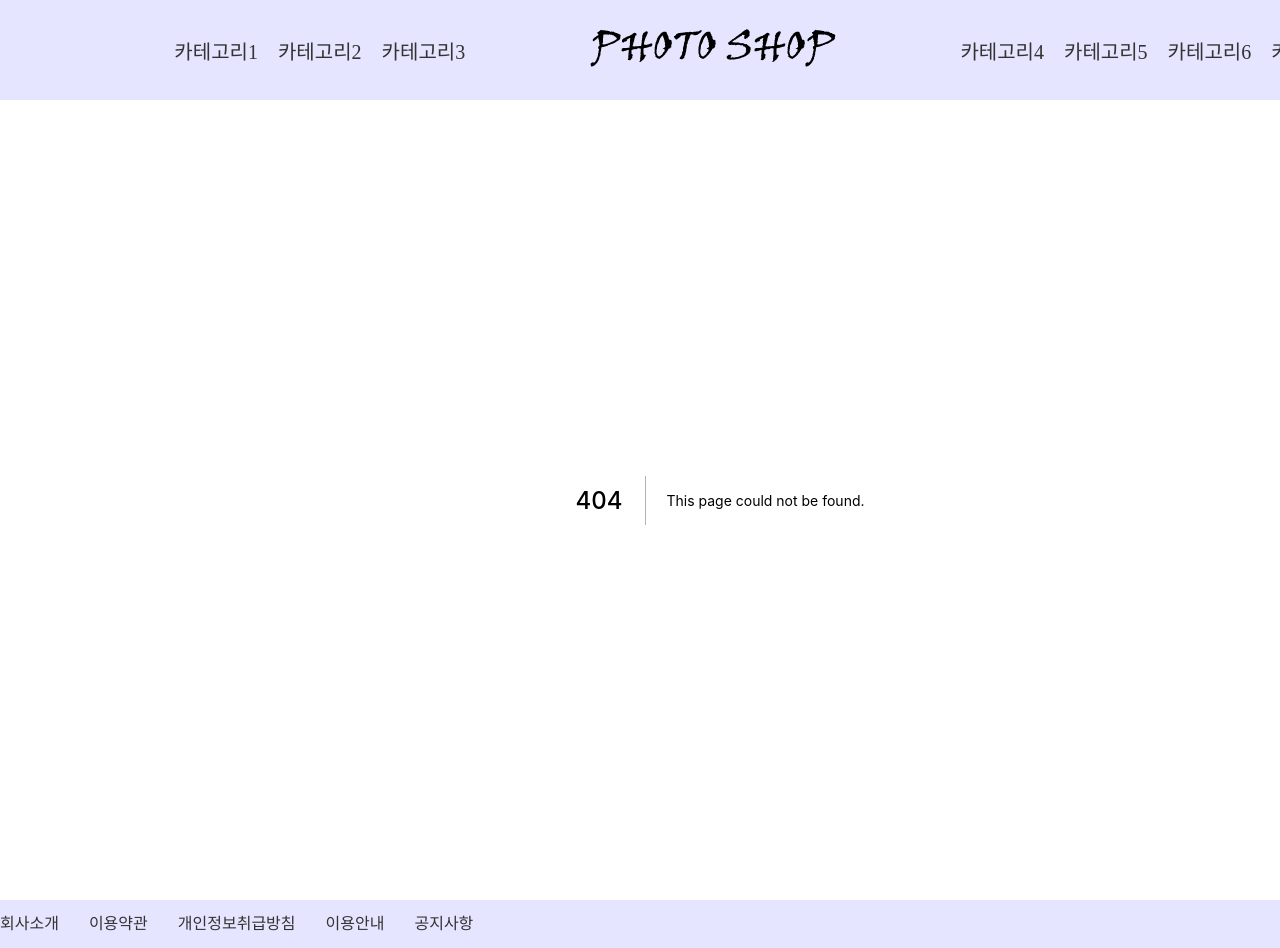
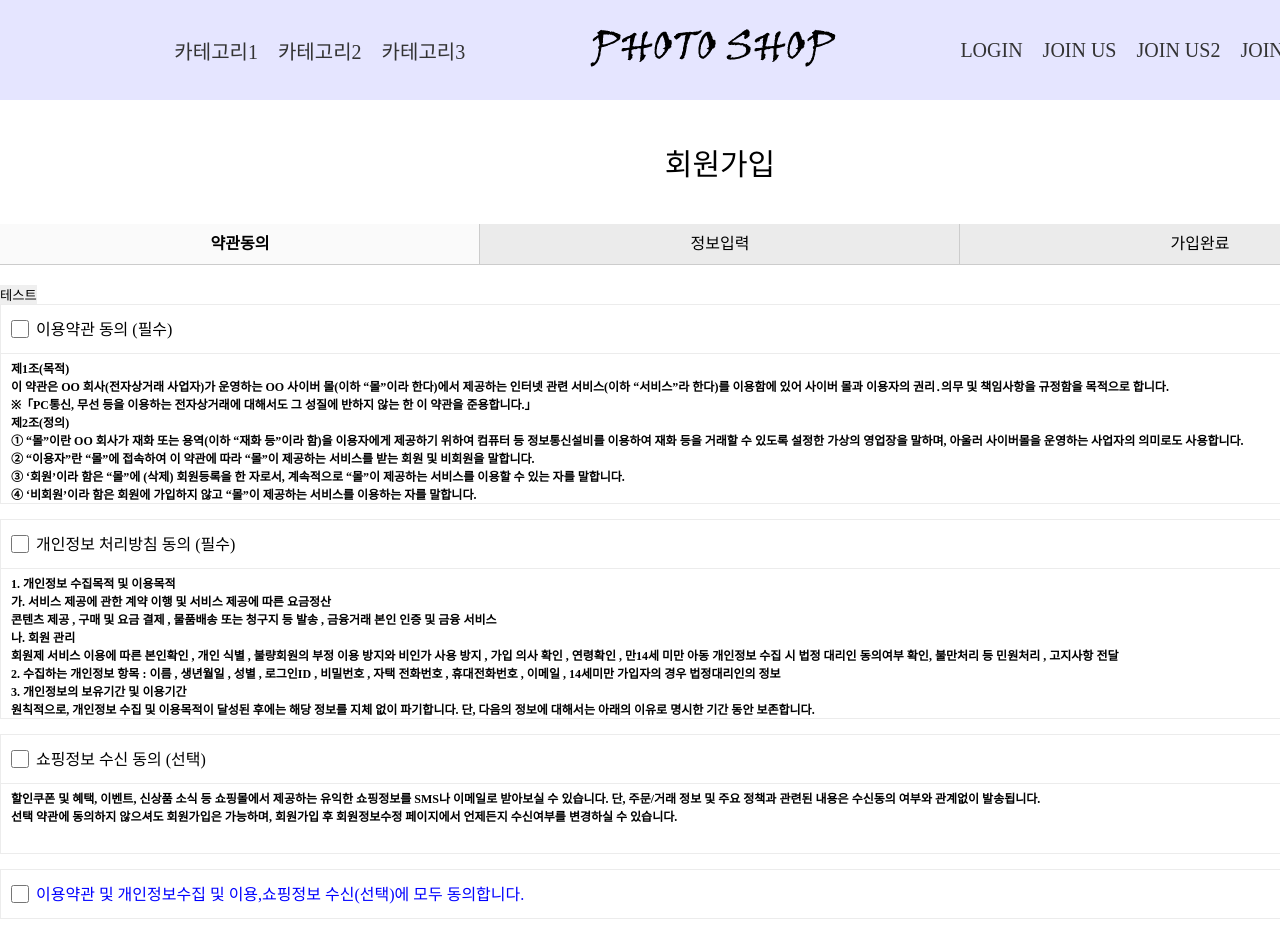
Before and after one commit to gng03155/photoshop, a Next.js app in the folder client/: page /signup/agree in a window 1280 px wide. Before the commit this address had no page. Shown: the top 948 px of the page. Built offline with nearby package versions, Linux system fonts and the light colour scheme.

Commit message:
회원가입 (전체) 레이아웃 완성 , 동적 라우팅 구현 , form submit구현중

```diff
--- /dev/null
+++ b/client/pages/signup/[id].tsx
@@ -0,0 +1,55 @@
+import React, { useEffect, useState } from 'react'
+import { useRouter } from "next/router"
+
+import { Title, Progress } from "./styles"
+
+import Agreement from '../../src/components/Signup/agreement'
+import Join from '../../src/components/Signup/join'
+import Complete from '../../src/components/Signup/complete'
+
+
+export default function signup() {
+
+    const [query, setQuery] = useState("");
+    const router = useRouter();
+
+    useEffect(() => {
+        let id = "";
+
+        if (typeof router.query.id === "string") {
+            id = router.query.id;
+        }
+
+        setQuery(id);
+
+        addClass();
+
+    }, [router])
+
+    const addClass = () => {
+
+    }
+
+
+    return (
+        <div>
+            <Title>
+                <h2>회원가입</h2>
+                <Progress state={query}>
+                    <div>
+                        <span className={query === "agree" ? 'active' : ''}>약관동의</span>
+                    </div>
+                    <div>
+                        <span className={query === "join" ? 'active' : ''}>정보입력</span>
+                    </div>
+                    <div>
+                        <span className={query === "complete" ? 'active' : ''}>가입완료</span>
+                    </div>
+                </Progress>
+            </Title>
+            {query === "agree" && <Agreement />}
+            {query === "join" && <Join />}
+            {query === "complete" && <Complete />}
+        </div>
+    )
+}
--- /dev/null
+++ b/client/pages/signup/styles.ts
@@ -0,0 +1,52 @@
+import styled from "styled-components"
+
+export const Title = styled.div`
+    h2{
+        text-align: center;
+        font-size: 30px;
+        margin: 40px 0;
+        font-weight: 500;
+    }
+
+`
+
+export const Progress = styled.div<{ state: string }>`
+    display: flex;
+    margin-bottom: 20px;
+    border-bottom: 1px solid #ccc;
+    div{
+        position: relative;
+        width : 33.33333333%;
+        height : 40px;
+        line-height: 40px;
+        background : #ebebeb;
+        text-align: center;
+    }
+    div:nth-child(1){
+        background : ${(props) => (props.state === "agree" ? ' #fafafa' : '#ebebeb')};
+    }
+    div:nth-child(2){
+        background : ${(props) => (props.state === "join" ? ' #fafafa' : '#ebebeb')};
+    }
+    div:nth-child(3){
+        background : ${(props) => (props.state === "complete" ? ' #fafafa' : '#ebebeb')};
+    }
+
+    div:nth-child(1)::after , div:nth-child(2)::after{
+        position: absolute;
+        top: 0; right: 0;
+        content: "";
+        width: 1px;
+        height: 40px;
+        background : #ccc;
+        z-index: 10;
+    }
+
+    span{
+        font-size: 16px;
+    }
+
+    span.active{
+        font-weight: bold;
+    }
+`
--- a/client/src/components/Signup/agreement/index.tsx
+++ b/client/src/components/Signup/agreement/index.tsx
@@ -1,14 +1,48 @@
-import React from 'react'
+import React, { useRef, useState } from 'react'
+
+import Router from "next/router";
 
 import { Contnent, AgreeArea, CheckBox, TextBox, ButtonBox, Label } from "./styles"
 
 export default function Agreement() {
+
+    const reff = useRef();
+
+    const inputRefs = new Array(4).fill(0).map((i) => { return useRef<HTMLInputElement>(null) });
+
+    const test = (e) => {
+        console.log(Router);
+    }
+
+    const onChangeCheck = (e) => {
+        const changeTg = e.target.name.replace("check_", "");
+
+        if (changeTg === "4") {
+            const chageMode = inputRefs[3].current.checked ? true : false;
+            inputRefs.forEach((item, idx) => {
+                item.current.checked = chageMode;
+            });
+        }
+    }
+
+    const onSubmit = (e: React.FormEvent<HTMLFormElement>) => {
+        e.preventDefault();
+        if (inputRefs[3].current.checked) {
+            Router.push("/signup/join");
+        } else if (inputRefs[0].current.checked && inputRefs[1].current.checked) {
+            Router.push("/signup/join");
+        } else {
+            alert("필수 동의 항목을 체크해주세요!");
+        }
+    }
+
     return (
-        <Contnent>
+        <Contnent onSubmit={(e: React.FormEvent<HTMLFormElement>) => onSubmit(e)} >
+            <button onClick={(e) => test(e)}>테스트</button>
             <AgreeArea>
                 <CheckBox>
                     <Label>
-                        <input type="checkbox" name="check" id="check" />
+                        <input type="checkbox" name="check_1" id="check" onChange={(e) => onChangeCheck(e)} ref={inputRefs[0]} />
                         이용약관 동의 (필수)
                     </Label>
                 </CheckBox>
@@ -51,7 +85,7 @@ export default function Agreement() {
             <AgreeArea>
                 <CheckBox>
                     <Label>
-                        <input type="checkbox" name="check" id="check" />
+                        <input type="checkbox" name="check_2" id="check" onChange={(e) => onChangeCheck(e)} ref={inputRefs[1]} />
                         개인정보 처리방침 동의 (필수)
                     </Label>
                 </CheckBox>
@@ -110,7 +144,7 @@ export default function Agreement() {
             <AgreeArea>
                 <CheckBox>
                     <Label>
-                        <input type="checkbox" name="check" id="check" />
+                        <input type="checkbox" name="check_3" id="check" onChange={(e) => onChangeCheck(e)} ref={inputRefs[2]} />
                         쇼핑정보 수신 동의 (선택)
                     </Label>
                 </CheckBox>
@@ -122,14 +156,13 @@ export default function Agreement() {
                 </TextBox>
             </AgreeArea>
             <CheckBox>
-                {/* <h3>전체 동의</h3> */}
                 <Label style={{ color: "blue" }}>
-                    <input type="checkbox" name="check" id="check" />
+                    <input type="checkbox" name="check_4" id="check" onChange={(e) => onChangeCheck(e)} ref={inputRefs[3]} />
                     이용약관 및 개인정보수집 및 이용,쇼핑정보 수신(선택)에 모두 동의합니다.
                 </Label>
             </CheckBox>
             <ButtonBox>
-                <button>다음</button>
+                <button type="submit">다음</button>
                 <button>취소</button>
             </ButtonBox>
         </Contnent>
--- a/client/src/components/Signup/agreement/styles.ts
+++ b/client/src/components/Signup/agreement/styles.ts
@@ -1,6 +1,6 @@
 import styled from "styled-components"
 
-export const Contnent = styled.div`
+export const Contnent = styled.form`
     width: 100%;
 
 `;
--- /dev/null
+++ b/client/src/components/Signup/complete/index.tsx
@@ -0,0 +1,37 @@
+import React from 'react'
+import { Head, Section, Button } from "./styles"
+
+export default function Complete() {
+    return (
+        <div>
+            <div style={{ display: 'table', width: '100%' }}>
+                <Head>
+                    <p>회원가입이 완료되었습니다</p>
+                    <span>물음표</span>님은
+                    <strong>[킹반회원]</strong>회원이십니다.
+                </Head>
+            </div>
+            <Section>
+                <colgroup>
+                    <col style={{ width: "80px" }} />
+                    <col style={{ width: "auto" }} />
+                </colgroup>
+                <tbody>
+                    <tr>
+                        <th>아이디</th>
+                        <td>입니다.</td>
+                    </tr>
+                    <tr>
+                        <th>이 름</th>
+                        <td>입니다.</td>
+                    </tr>
+                    <tr>
+                        <th>이메일</th>
+                        <td>입니다.</td>
+                    </tr>
+                </tbody>
+            </Section>
+            <Button>완료</Button>
+        </div>
+    )
+}
--- /dev/null
+++ b/client/src/components/Signup/complete/styles.ts
@@ -0,0 +1,51 @@
+import styled from "styled-components"
+
+export const Head = styled.div`
+    display: table-cell;
+    width: 100%;
+    height : 100px;
+    text-align: center;
+    vertical-align: middle;
+    border : 1px solid #ececec;
+
+    p{
+        font-size : 16px;
+        font-weight: 700;
+        margin-bottom: 10px;
+    }
+    span{
+        font-size : 18px;
+        margin-right: 2px;
+    }
+    strong{
+        font-size : 18px;
+        margin: 0 4px;
+    }
+`
+
+export const Section = styled.table`
+    width : 100%;
+    margin : 7px 0;
+    border-top : 1px solid #ececec;
+    border-bottom : 1px solid #ececec;
+    border-collapse: collapse;
+    tr{
+        width: 100%;
+        height: 32px;
+        margin : 10px 0;
+    }
+    th{
+        margin-right: 10px;
+    }
+    td{
+
+    }
+`
+
+export const Button = styled.button`
+    width : 100%;
+    height : 40px;
+    background : black;
+    text-align : center;
+    color : #fff;
+`
--- a/client/src/components/Signup/join/index.tsx
+++ b/client/src/components/Signup/join/index.tsx
@@ -1,5 +1,5 @@
 import React, { useCallback, useState } from 'react'
-import { TitleArea, Form, Table, IdBox, TextBox, AddressBox, PhoneBox, EmailBox } from "./styles"
+import { TitleArea, Form, Table, IdBox, TextBox, AddressBox, PhoneBox, EmailBox, BirthBox, Button } from "./styles"
 
 import DaumPostcode from "react-daum-postcode";
 
@@ -39,11 +39,18 @@ export default function Join() {
         },
         [],
     );
+    const onSublit = useCallback((e: React.FormEvent<HTMLFormElement>) => {
+        e.preventDefault();
+        const target = e.target as HTMLTextAreaElement;
+        if (target["email"]["value"] === "") {
+            alert("이메일을 작성해주세요!");
+        }
+    }, [])
 
     return (
         <div>
-            <TitleArea><h3>기본 정보</h3></TitleArea>
-            <Form action="">
+            <Form onSubmit={(e) => onSublit(e)}>
+                <TitleArea><h3>기본 정보</h3></TitleArea>
                 <Table>
                     <colgroup>
                         <col style={{ width: "100px" }} />
@@ -52,26 +59,26 @@ export default function Join() {
                     <tbody>
                         <IdBox>
                             <th>아이디</th>
-                            <td><input type="text" name="text" id="text" maxLength={12} onBlur={() => { }} /></td>
+                            <td><input type="text" id="id" maxLength={12} onBlur={() => { }} /></td>
                         </IdBox>
                         <TextBox>
                             <th>비밀번호</th>
-                            <td><input type="password" name="text" id="text" /></td>
+                            <td><input type="password" id="pswd" /></td>
                         </TextBox>
                         <TextBox>
                             <th>비밀번호 확인</th>
-                            <td><input type="password" name="text" id="text" /></td>
+                            <td><input type="password" id="chekpswd" /></td>
                         </TextBox>
                         <TextBox>
                             <th>이름</th>
-                            <td><input type="text" name="text" id="text" /></td>
+                            <td><input type="text" id="name" /></td>
                         </TextBox>
                         <AddressBox>
                             <th>주소</th>
                             <td>
                                 <ul>
                                     <li>
-                                        <input type="text" placeholder="우편주소" value={zoneCode} disabled />
+                                        <input type="text" id="zone" placeholder="우편주소" value={zoneCode} disabled />
                                         <button onClick={(e: React.MouseEvent<HTMLButtonElement, MouseEvent>) => onSearchAdress(e)}>주소검색
                                             {isAdress &&
                                                 <DaumPostcode style={{
@@ -85,15 +92,15 @@ export default function Join() {
                                             }
                                         </button>
                                     </li>
-                                    <li><input type="text" placeholder="기본주소" value={address} disabled /></li>
-                                    <li><input type="text" /></li>
+                                    <li><input type="text" id="adrs" placeholder="기본주소" value={address} disabled /></li>
+                                    <li><input type="text" id="adrs2" placeholder="상세 주소를 입력해주세요. (선택)" /></li>
                                 </ul>
                             </td>
                         </AddressBox>
                         <PhoneBox>
                             <th>일반전화</th>
                             <td>
-                                <select id="phone" name="phone" >
+                                <select id="phone1" >
                                     <option value="02">02</option>
                                     <option value="031">031</option>
                                     <option value="032">032</option>
@@ -127,15 +134,15 @@ export default function Join() {
                                     <option value="0508">0508</option>
                                 </select>
                                 <span>&nbsp;&nbsp;-&nbsp;&nbsp;</span>
-                                <input type="text" name="text" id="text" maxLength={4} />
+                                <input type="text" id="phone2" maxLength={4} />
                                 <span>&nbsp;&nbsp;-&nbsp;&nbsp;</span>
-                                <input type="text" name="text" id="text" maxLength={4} />
+                                <input type="text" id="phone3" maxLength={4} />
                             </td>
                         </PhoneBox>
                         <PhoneBox>
                             <th>휴대전화</th>
                             <td>
-                                <select id="mobile1" name="mobile">
+                                <select id="mobile1" id="mobile1">
                                     <option value="010">010</option>
                                     <option value="011">011</option>
                                     <option value="016">016</option>
@@ -144,17 +151,48 @@ export default function Join() {
                                     <option value="019">019</option>
                                 </select>
                                 <span>&nbsp;&nbsp;-&nbsp;&nbsp;</span>
-                                <input type="text" name="text" id="text" maxLength={4} />
+                                <input type="text" id="mobile2" maxLength={4} />
                                 <span>&nbsp;&nbsp;-&nbsp;&nbsp;</span>
-                                <input type="text" name="text" id="text" maxLength={4} />
+                                <input type="text" id="mobile3" maxLength={4} />
                             </td>
                         </PhoneBox>
                         <EmailBox>
                             <th>이메일</th>
-                            <td><input type="email" name="text" id="text" /></td>
+                            <td><input type="email" id="email" /></td>
                         </EmailBox>
                     </tbody>
                 </Table>
+                <TitleArea><h3>추가 정보</h3></TitleArea>
+                <Table>
+                    <colgroup>
+                        <col style={{ width: "100px" }} />
+                        <col style={{ width: "auto" }} />
+                    </colgroup>
+                    <tbody>
+                        <BirthBox>
+                            <th>생년월일</th>
+                            <td>
+                                <ul>
+                                    <li>
+                                        <input type="radio" name="chk_info" defaultChecked={true} />
+                                        <label>양력</label>
+                                        <input type="radio" name="chk_info" />
+                                        <label>음력</label>
+                                    </li>
+                                    <li>
+                                        <input type="text" maxLength={4} />
+                                        <label>년</label>
+                                        <input type="text" maxLength={2} />
+                                        <label>월</label>
+                                        <input type="text" maxLength={2} />
+                                        <label>일</label>
+                                    </li>
+                                </ul>
+                            </td>
+                        </BirthBox>
+                    </tbody>
+                </Table>
+                <Button type="submit">가입하기</Button>
             </Form>
         </div>
     )
--- a/client/src/components/Signup/join/styles.ts
+++ b/client/src/components/Signup/join/styles.ts
@@ -96,3 +96,41 @@ export const EmailBox = styled.tr`
         height : 35px;
     }
 `
+export const BirthBox = styled.tr`
+    th{
+        vertical-align: top;
+    }
+    ul{
+
+    }
+    li{
+        line-height: 45px;
+    }
+    li:first-child input{
+        width : 10px;
+        height : 10px;
+    }
+    li:last-child input{
+        width : 100px;
+        height : 35px;
+        text-align: right;
+    }
+    label{
+        margin : 0 5px;
+    }
+`
+
+export const Button = styled.button`
+    width : 100%;
+    height : 45px;
+    margin : 40px 0;
+    text-align: center;
+    background : black;
+    color : #fff;
+    border : 1px solid #ececec;
+    &:hover {
+        background : white;
+        color : #000;
+    }
+
+`
--- a/client/src/layout/Header/index.tsx
+++ b/client/src/layout/Header/index.tsx
@@ -1,6 +1,10 @@
 import React from 'react'
 
+import Link from "next/link"
+
 import { Content, LeftCategory, RightCategory, Logo } from "./styles"
+
+
 
 export default function Header() {
     return (
@@ -14,16 +18,16 @@ export default function Header() {
                     </ul>
                 </LeftCategory>
                 <Logo>
-                    <a href="#">
-                        <img src="/img/Logo.png" alt="logo" />
-                    </a>
+                    <Link href="/">
+                        <a><img src="/img/Logo.png" alt="logo" /></a>
+                    </Link>
                 </Logo>
                 <RightCategory>
                     <ul>
-                        <li><a href="#">카테고리4</a></li>
-                        <li><a href="#">카테고리5</a></li>
-                        <li><a href="#">카테고리6</a></li>
-                        <li><a href="#">카테고리7</a></li>
+                        <li><Link href="/login"><a>LOGIN</a></Link></li>
+                        <li><Link href="/signup/agree"><a>JOIN US</a></Link></li>
+                        <li><Link href="/signup/join"><a>JOIN US2</a></Link></li>
+                        <li><Link href="/signup/complete"><a>JOIN US3</a></Link></li>
                     </ul>
                 </RightCategory>
             </Content>
```
Also changed, not shown: client/pages/signup.tsx (deleted, +0 -13 lines), client/src/components/.txt (deleted), 1 other file (tests, documents, lock files or other folders).
